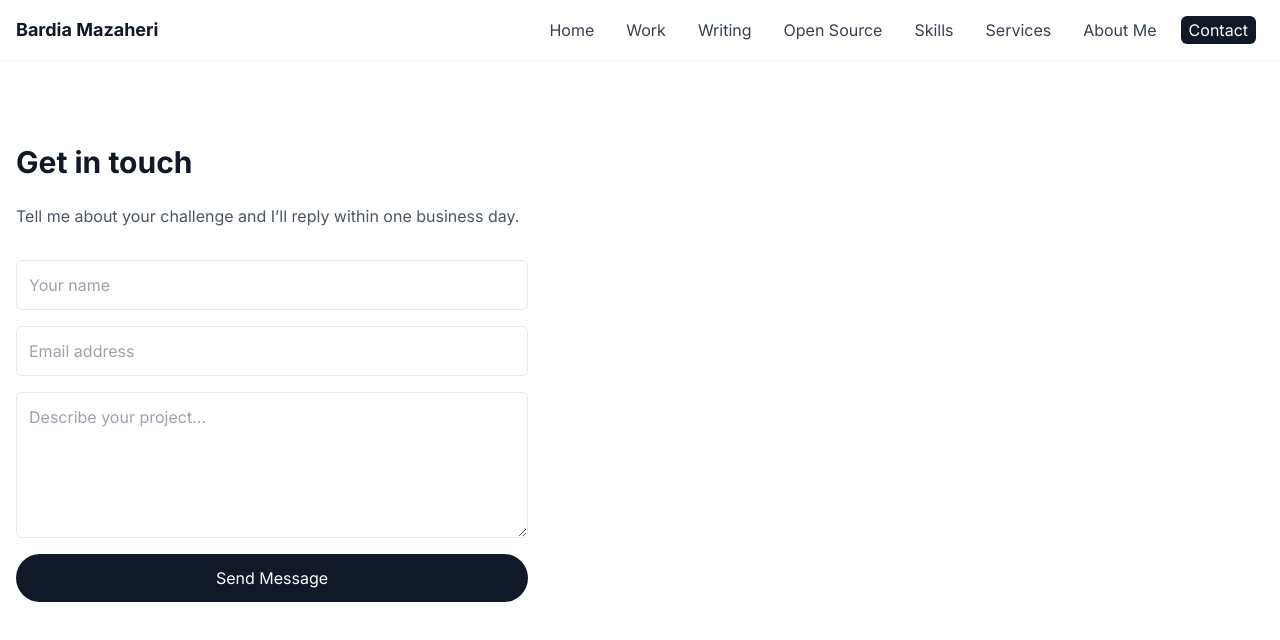
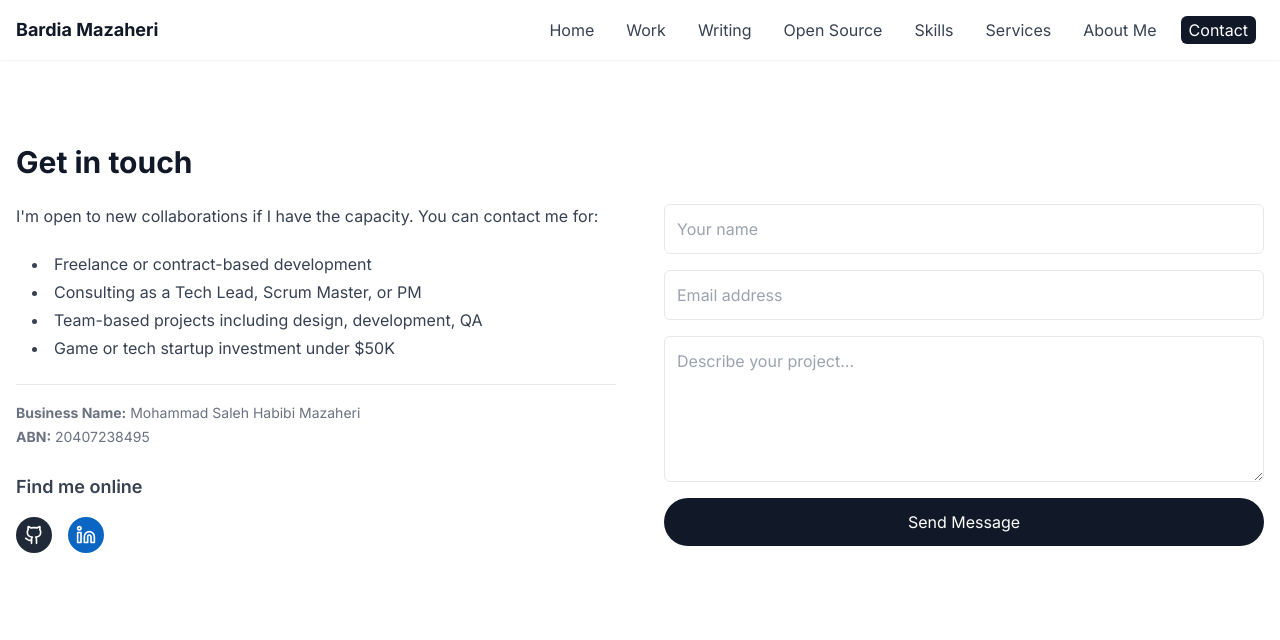
Before and after one commit to l3ardia/bardiamazaheri.com, a Next.js app in the folder frontends/portfolio/: page /contact in a window 1280 px wide. Shown: the top 640 px of the page. Built offline with nearby package versions, Linux system fonts and the light colour scheme.

Commit message:
contact us page

```diff
--- a/frontends/portfolio/src/app/contact/page.tsx
+++ b/frontends/portfolio/src/app/contact/page.tsx
@@ -1,12 +1,65 @@
+"use client";
+
 import { AnimatedSection } from "@/components/AnimatedSection";
+import { socialLinks } from "@/data/socialLinks";
+
 export default function Contact() {
   return (
     <AnimatedSection>
       <h1 className="text-3xl font-bold mb-6">Get in touch</h1>
-      <p className="text-gray-600 mb-8 max-w-lg">
-        Tell me about your challenge and I’ll reply within one business day.
+      <div className="grid md:grid-cols-2 gap-12 items-start">
+        {/* Left column - Info */}
+        <div className="text-gray-700 space-y-6">
+          <p>
+            I'm open to new collaborations if I have the capacity. You can
+            contact me for:
           </p>
-      <form className="grid gap-4 max-w-lg">
+          <ul className="list-disc list-inside pl-4 space-y-1">
+            <li>Freelance or contract-based development</li>
+            <li>Consulting as a Tech Lead, Scrum Master, or PM</li>
+            <li>Team-based projects including design, development, QA</li>
+            <li>Game or tech startup investment under $50K</li>
+          </ul>
+          <p className="text-sm text-gray-500 pt-4 border-t leading-6">
+            <strong>Business Name:</strong> Mohammad Saleh Habibi Mazaheri{" "}
+            <br />
+            <strong>ABN:</strong> 20407238495
+          </p>
+
+          {/* Social links */}
+          <div className="mt-12">
+            <h2 className="text-lg font-semibold mb-4">Find me online</h2>
+            <div className="flex gap-4">
+              {socialLinks.map(({ name, href, icon: Icon }) => {
+                const colorMap = {
+                  GitHub: "bg-gray-800 hover:bg-gray-700 text-white",
+                  LinkedIn: "bg-[#0A66C2] hover:bg-[#004182] text-white",
+                };
+
+                const colorClass =
+                  name in colorMap
+                    ? colorMap[name as keyof typeof colorMap]
+                    : "bg-gray-600 hover:bg-gray-800 text-white";
+
+                return (
+                  <a
+                    key={name}
+                    href={href}
+                    target="_blank"
+                    rel="noopener noreferrer"
+                    className={`p-2 rounded-full transition ${colorClass}`}
+                    aria-label={name}
+                  >
+                    <Icon size={20} />
+                  </a>
+                );
+              })}
+            </div>
+          </div>
+        </div>
+
+        {/* Right column - Form */}
+        <form className="grid gap-4">
           <input
             type="text"
             name="name"
@@ -32,6 +85,7 @@ export default function Contact() {
             Send Message
           </button>
         </form>
+      </div>
     </AnimatedSection>
   );
 }
--- a/frontends/portfolio/src/components/NavItem.tsx
+++ b/frontends/portfolio/src/components/NavItem.tsx
@@ -1,3 +1,5 @@
+"use client";
+
 import Link from "next/link";
 import { usePathname } from "next/navigation";
 import { motion } from "framer-motion";
--- /dev/null
+++ b/frontends/portfolio/src/data/socialLinks.ts
@@ -0,0 +1,17 @@
+import {
+  Github,
+  Linkedin,
+} from "lucide-react";
+
+export const socialLinks = [
+  {
+    name: "GitHub",
+    href: "https://github.com/l3ardia",
+    icon: Github,
+  },
+  {
+    name: "LinkedIn",
+    href: "https://www.linkedin.com/in/bardia-mazaheri/",
+    icon: Linkedin,
+  },
+];
```
Lines whose indentation alone changed are shown as unchanged.
